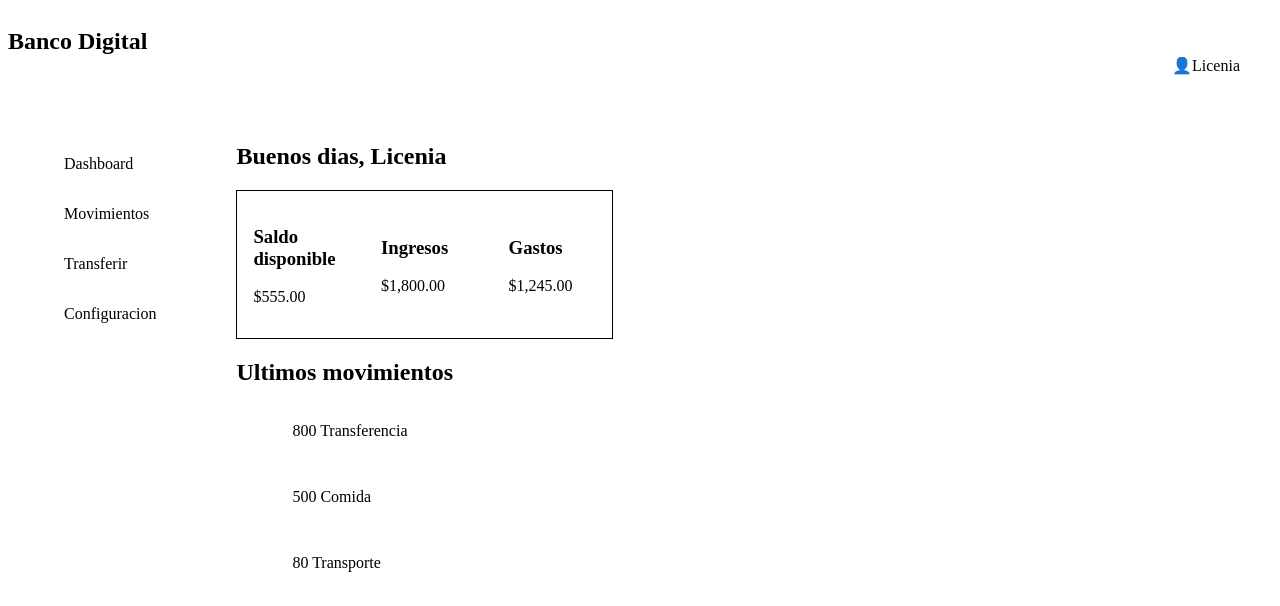
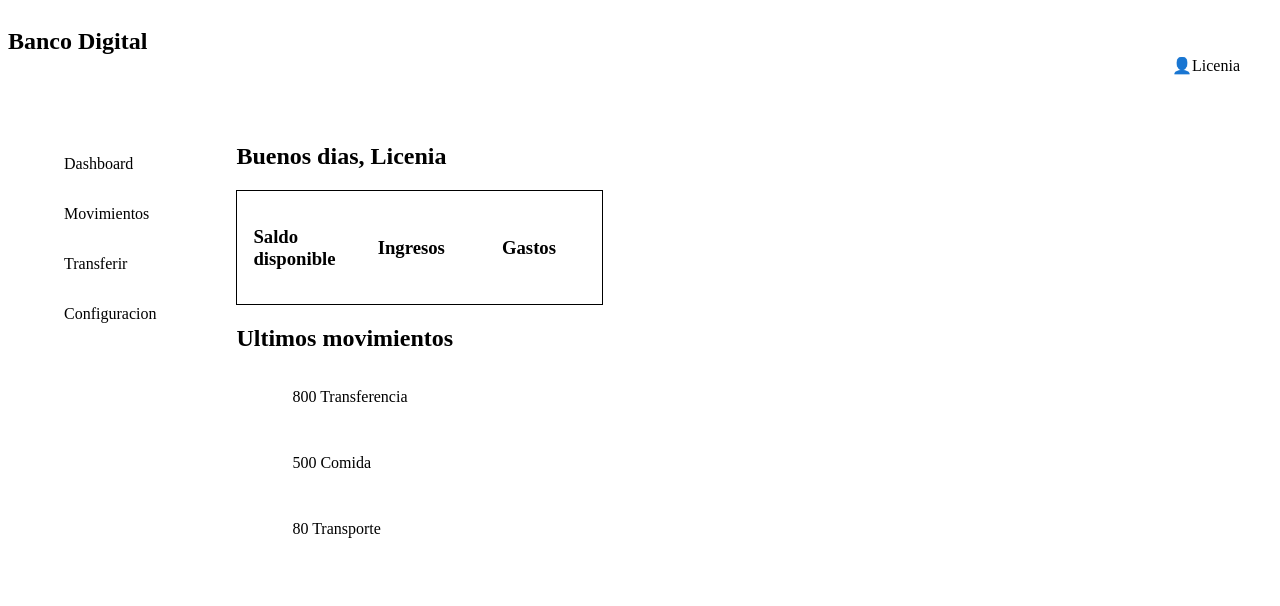
Before and after one commit to Licenia/dashboard-financiero, a React (Vite) app: page / in a window 1280 px wide. Shown: the top 606 px of the page. Built offline with nearby package versions, Linux system fonts and the light colour scheme.

Commit message:
feat(resumen): agregar props al componente

```diff
--- a/src/components/Resumen.tsx
+++ b/src/components/Resumen.tsx
@@ -1,18 +1,18 @@
 
-function Resumen() {
+function Resumen(props) {
   return (
     <div className="tarjeta-resumen">
       <div>
       <h3>Saldo disponible</h3>
-      <p>$555.00</p>
+      <p>{props.saldo}</p>
       </div>
       <div>
         <h3>Ingresos</h3>
-        <p>$1,800.00</p>
+        <p>{props.ingresos}</p>
       </div>
       <div>
       <h3>Gastos</h3>
-      <p>$1,245.00</p>
+      <p>{props.gastos}</p>
       </div>
     </div>
   )
```
